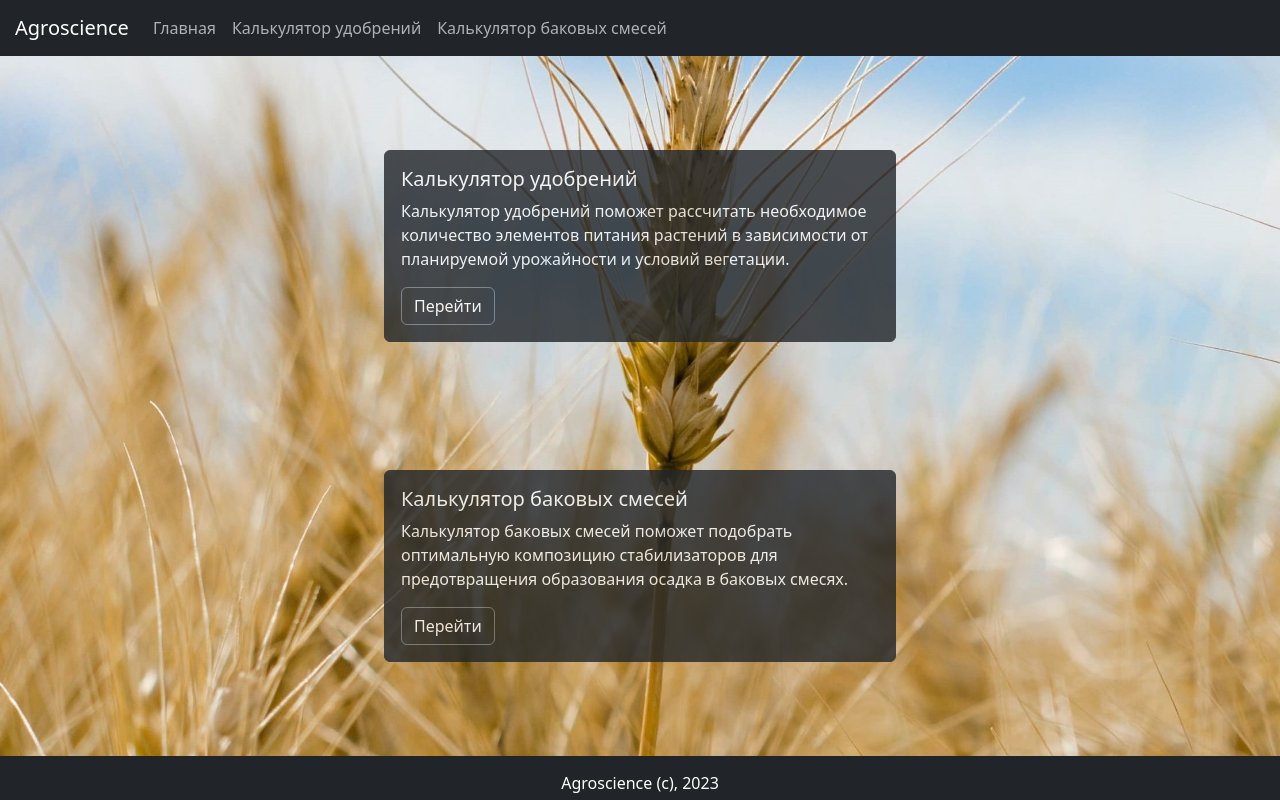
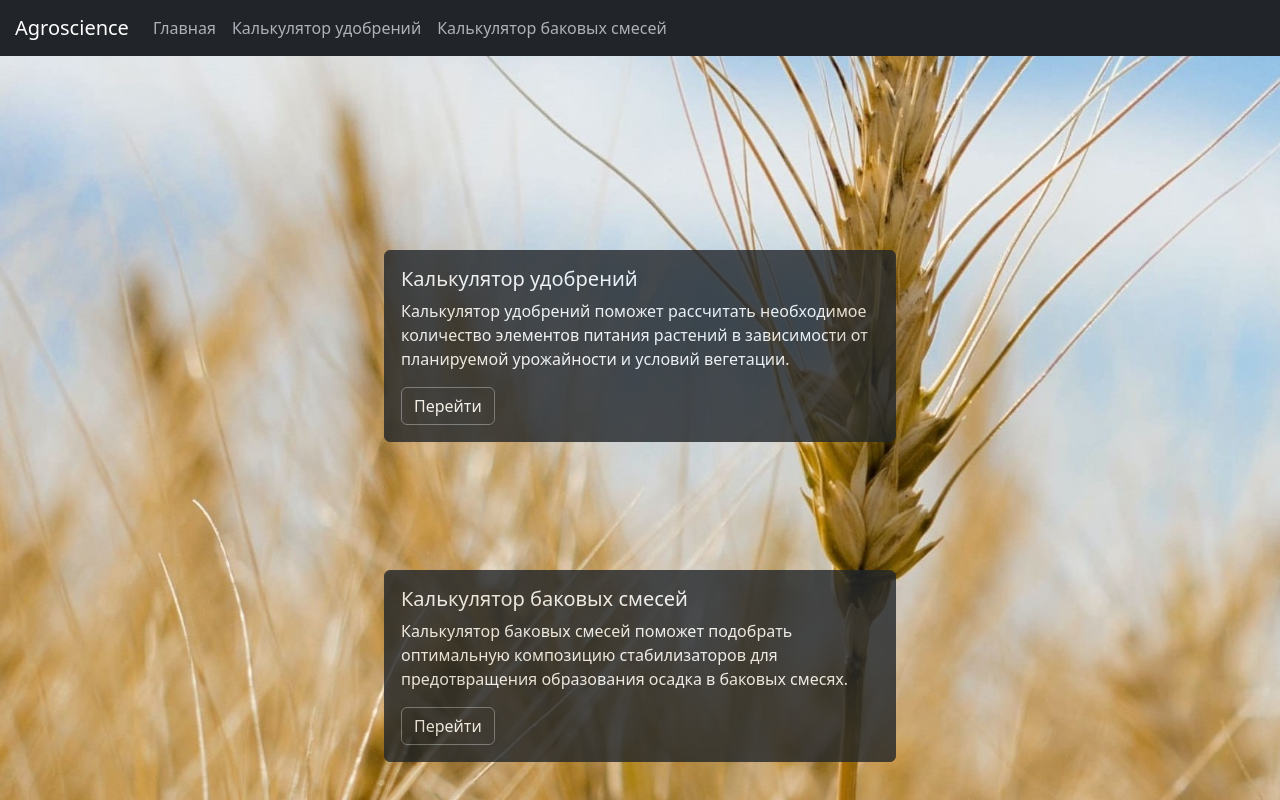
Before and after one commit to m1amgn/agroscienes, a React (Create React App) app in the folder frontend/: page / in a window 1280 px wide. Built offline with nearby package versions, Linux system fonts and the light colour scheme.

Commit message:
fix css mistakes

```diff
--- a/frontend/public/index.html
+++ b/frontend/public/index.html
@@ -24,7 +24,7 @@
       work correctly both with client-side routing and a non-root public URL.
       Learn how to configure a non-root public URL by running `npm run build`.
     -->
-    <title>React App</title>
+    <title>Agroscience</title>
   </head>
   <body>
     <noscript>You need to enable JavaScript to run this app.</noscript>
--- a/frontend/src/App.css
+++ b/frontend/src/App.css
@@ -8,3 +8,13 @@ body,
   height: 100%;
   overflow-x: hidden;
 }
+
+.root {
+  display: flex;
+  flex-direction: column;
+  min-height: 100vh;
+}
+
+footer {
+  margin-top: auto;
+}
--- a/frontend/src/components/Cards.css
+++ b/frontend/src/components/Cards.css
@@ -10,12 +10,7 @@
     height: 900px;
     max-width: 100%;
     background-size: cover;
-  }
-
-  @media (max-width: 1400px) {
-    .cards-container {
-      height: 700px;
-    }
+    flex: 1;
   }
 
   .card {
```
